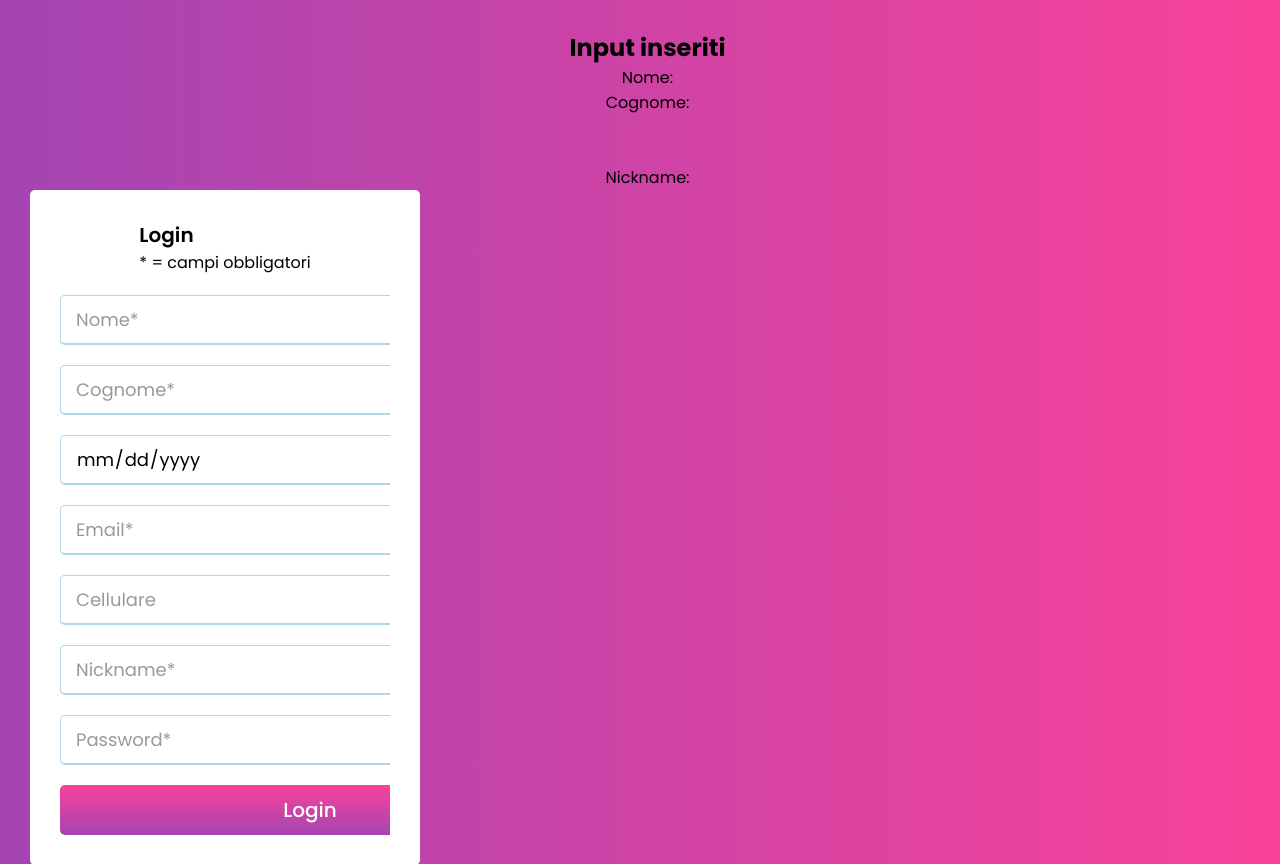
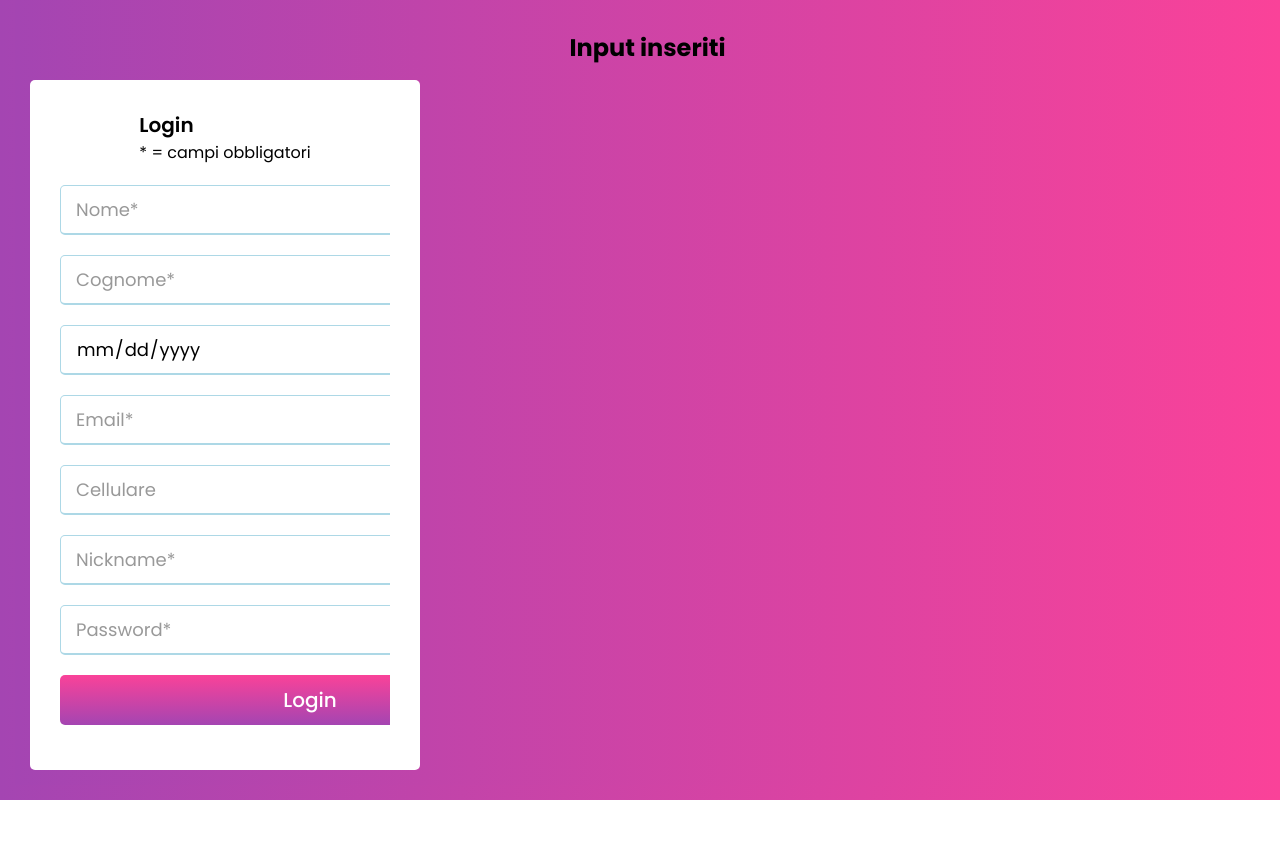
Before and after one commit to MatteoBa23/INF_5H, a PHP site: the page made by PHP/ES03 - Validazione Form/ES_A/validazione.php in a window 1280 px wide. Shown: the top 864 px of the page. After the commit the page ends 800 px from the top, so only its background shows below. Run offline with PHP 8.4, Linux system fonts and the light colour scheme; data that the repository does not hold is empty.

Commit message:
Versione 1.0

```diff
--- a/PHP/ES03 - Validazione Form/ES_A/validazione.php
+++ b/PHP/ES03 - Validazione Form/ES_A/validazione.php
@@ -21,15 +21,18 @@ $errPassword="";
 $errCellulare="";
 $errNick="";
 
-$nome = controlloNome($_POST["nome"]);
+if(isset($_POST["submit"])) {
+  $nome = controlloNome($errNome, $_POST["nome"]);
   $cognome = controlloCog($_POST["cognome"]);
   $datanascita = controlloData($_POST["datanascita"]);
   $email = controlloEmail($_POST["email"]);
   $cellulare = controlloCell($_POST["cellulare"]);
   $nickname = controlloNick($_POST["nickname"]);
   $password = controlloPass($_POST["password"]);
+}
 
-function controlloNome($nome){
+
+function controlloNome($errNome,$nome){
     $nome = trim($nome);	//funzione trim elimina gli spazi prima della stringa
     if(preg_match('/^[a-zA-Z]*$/',$nome))
     {
@@ -38,11 +41,10 @@ function controlloNome($nome){
     }else if($nome=="")
         $errNome="Campo obbligatorio";
     else
-
       echo "Nome deve contenere solo caratteri";
 
 	echo "<br>";
-    return $nome;
+    return $errNome;
 }
 function controlloCog($cognome){
     $cognome = trim($cognome);
@@ -116,6 +118,7 @@ function controlloPass($pass){
             <div class="campo">
               <input type="text" placeholder="Nome*" name="nome">
             </div>
+            <span style="color:#8866ff;"><?php echo $errNome;?></span>
             <div class="campo">
               <input type="text" placeholder="Cognome*" name="cognome">
             </div>
```
Lines whose indentation alone changed are shown as unchanged.
